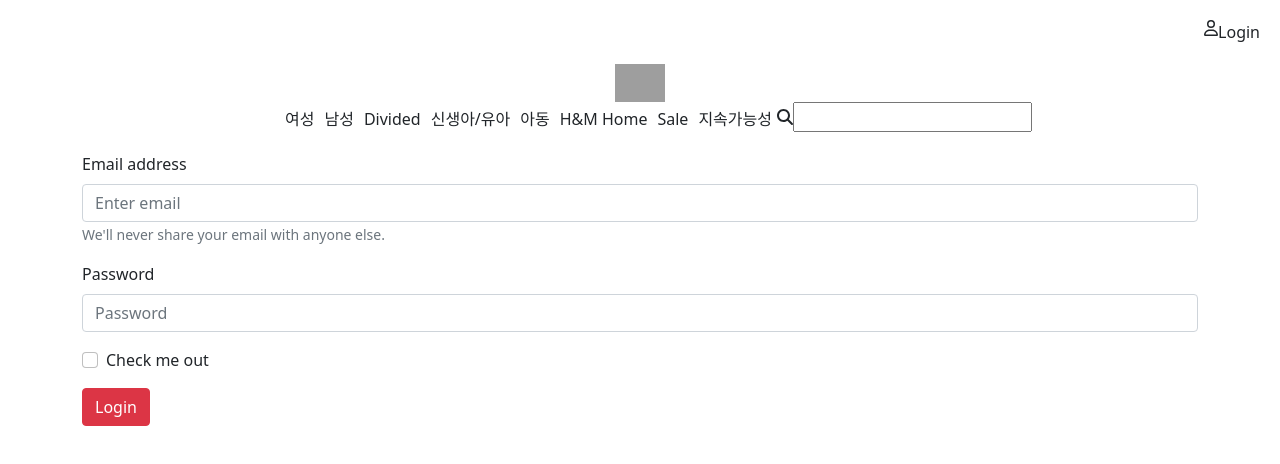
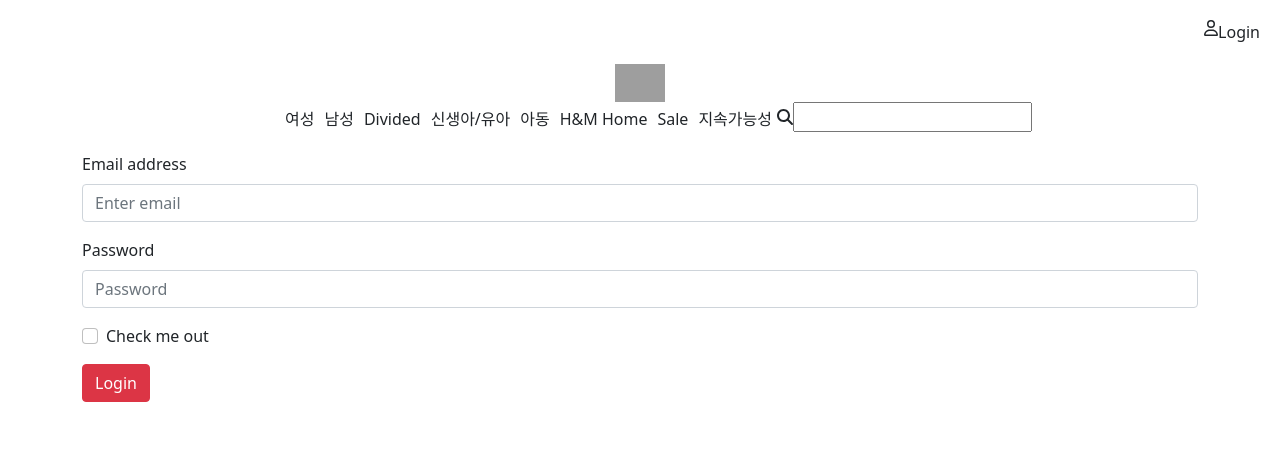
Before and after one commit to vinyangda/recreate-hnm-clone, a React (Create React App) app: page /login in a window 1280 px wide. Shown: the top 464 px of the page. Built offline with nearby package versions, Linux system fonts and the light colour scheme; grey boxes are pictures that could not be loaded.

Commit message:
repactoring : redux store, thunk

```diff
--- a/package.json
+++ b/package.json
@@ -18,6 +18,7 @@
     "react-redux": "^8.0.5",
     "react-router-dom": "^6.8.1",
     "react-scripts": "5.0.1",
+    "redux-devtools-extension": "^2.13.9",
     "redux-thunk": "^2.4.2",
     "styled-components": "^5.3.6",
     "web-vitals": "^2.1.4"
--- a/src/pages/Login.js
+++ b/src/pages/Login.js
@@ -28,9 +28,6 @@
             placeholder="Enter email"
             onChange={(e) => setId(e.target.value)}
           />
-          <Form.Text className="text-muted">
-            We'll never share your email with anyone else.
-          </Form.Text>
         </Form.Group>
 
         <Form.Group className="mb-3" controlId="formBasicPassword">
--- a/src/redux/store.js
+++ b/src/redux/store.js
@@ -1,10 +1,14 @@
 import { createStore, applyMiddleware } from "redux";
 import thunk from "redux-thunk";
+import { composeWithDevTools } from "redux-devtools-extension";
 // import productReducer from "./reducers/productReducer";
 //이제 필요 없음
 import rootReducer from "./reducers";
 // import rootReducer from "./reducers/index"와 동의어 알아서 파일 찾아서 불러와 쥼
 
-let store = createStore(rootReducer, applyMiddleware(thunk));
+let store = createStore(
+  rootReducer,
+  composeWithDevTools(applyMiddleware(thunk))
+);
 
 export default store;
```
Also changed, not shown: 1 other file (tests, documents, lock files or other folders).
